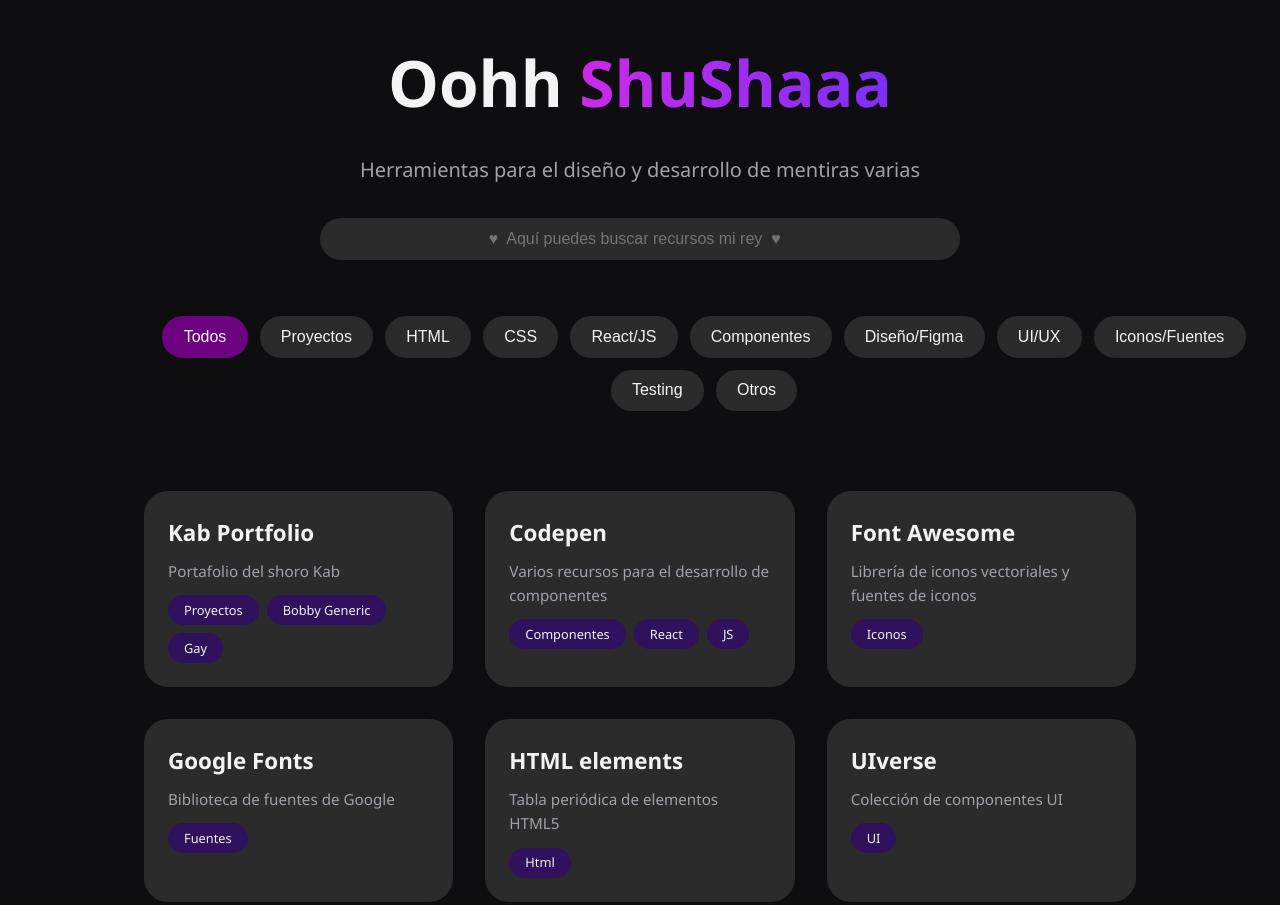
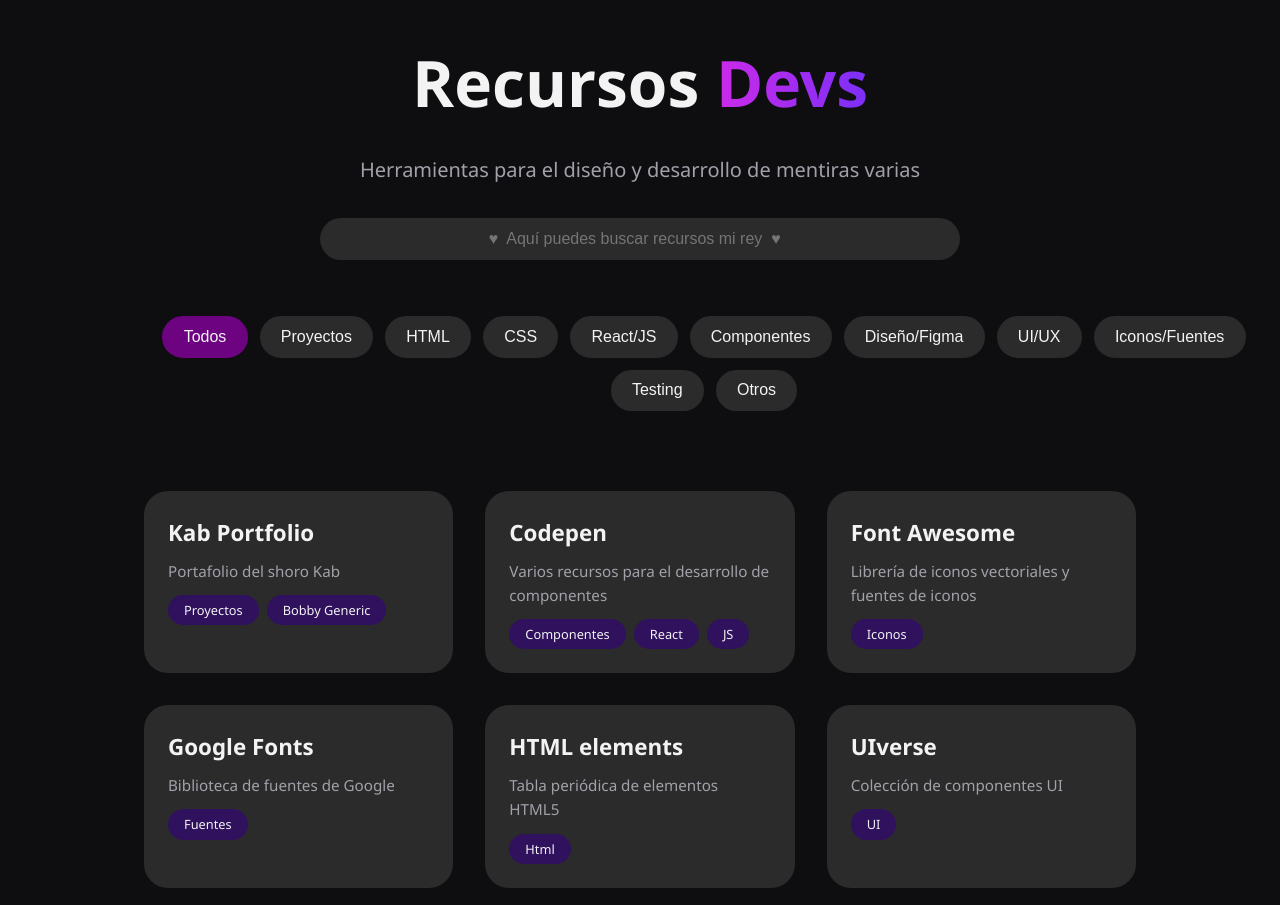
Before and after one commit to lmaKR8/RecursosDevs, a plain HTML site: page index.html in a window 1280 px wide. Shown: the top 905 px of the page. Drawn offline with Linux system fonts and the light colour scheme.

Commit message:
Actualizar título y encabezado.

```diff
--- a/index.html
+++ b/index.html
@@ -5,7 +5,7 @@
     <meta charset="UTF-8" />
     <meta name="viewport" content="width=device-width, initial-scale=1.0" />
     <link rel="icon" type="image/svg+xml" href="https://api.iconify.design/material-symbols:home-repair-service.svg?color=white"/>
-    <title>Recursos del Señor</title>
+    <title>Recursos Devs</title>
     <link rel="stylesheet" href="styles.css"/>
     <script src="index.js" defer></script>
 </head>
@@ -13,7 +13,7 @@
 <body>
     <header class="header">
         <h1 class="header__title">
-            Oohh <span class="header__highlight">ShuShaaa</span>
+            Recursos <span class="header__highlight">Devs</span>
         </h1>
         <p class="header__subtitle">
             Herramientas para el diseño y desarrollo de mentiras varias
@@ -64,7 +64,6 @@
                     <div class="card__tags">
                         <span class="tag">Proyectos</span>
                         <span class="tag">Bobby Generic</span>
-                        <span class="tag">Gay</span>
                     </div>
                 </a>
             </article>
```
